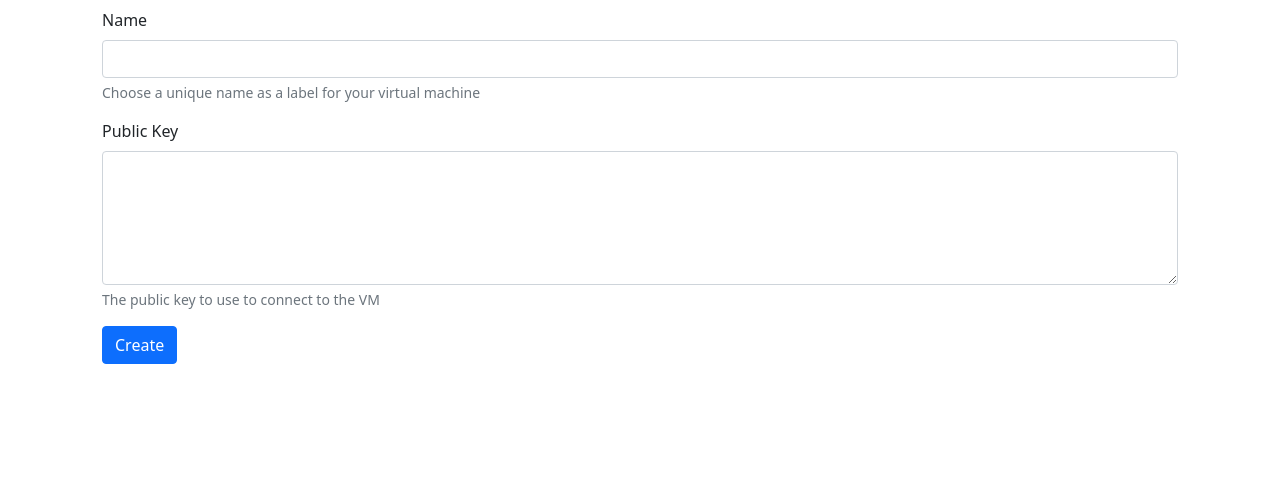
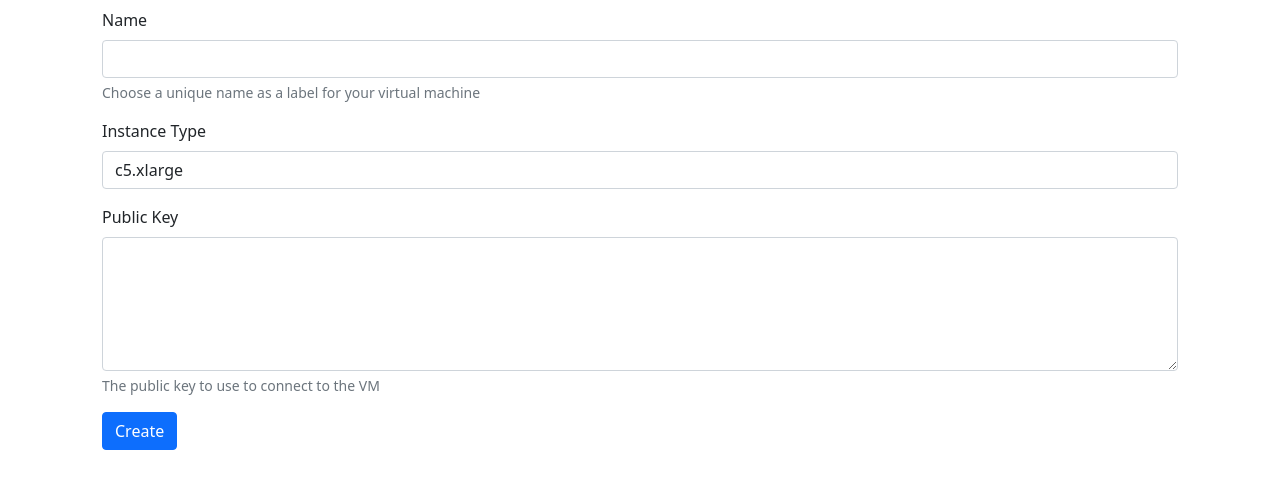
Before and after one commit to komalali/self-service-platyform, a Flask app: page /vms/new in a window 1280 px wide. Shown: the part 151-640 px from the top of the page. Run offline with Flask 2, Linux system fonts and the light colour scheme; some libraries are stand-ins or nearby versions.

Commit message:
Add instance types

```diff
--- a/app/templates/virtual_machines/create.html
+++ b/app/templates/virtual_machines/create.html
@@ -19,6 +19,16 @@
       <div id="nameHelp" class="form-text">Choose a unique name as a label for your virtual machine</div>
     </div>
     <div class="mb-3">
+      <label for="vm-id" class="form-label">Instance Type</label>
+      <select name="instance_type" class="form-control" id="instance_type">
+      {% for instance_type in instance_types %}
+        <option value="{{ instance_type }}" {% if instance_type == curr_instance_type %} selected {% endif %}>
+          {{ instance_type }}
+        </option>
+      {% endfor %}
+      </select>
+    </div>
+    <div class="mb-3">
       <label for="vm-keypair" class="form-label">Public Key</label>
       <textarea class="form-control" name="vm-keypair" id="vm-keypair-content" rows="5" aria-describedby="keypairHelp"></textarea>
       <div id="keypairHelp" class="form-text">The public key to use to connect to the VM </div>
--- a/app/virtual_machines.py
+++ b/app/virtual_machines.py
@@ -5,10 +5,9 @@ import pulumi_aws as aws
 import pulumi.automation as auto
 
 bp = Blueprint("virtual_machines", __name__, url_prefix="/vms")
+instance_types = set(['c5.xlarge', 'p2.xlarge', 'p3.2xlarge'])
 
-def create_pulumi_program(keydata: str):
-    size = 'c5.large'
-
+def create_pulumi_program(keydata: str, instance_type=str):
     ami = aws.ec2.get_ami(most_recent=True,
                   owners=["679593333241"],
                   filters=[aws.GetAmiFilterArgs(name="name", values=["*Deep Learning Base AMI (Ubuntu 18.04)*"])])
@@ -36,11 +35,12 @@ def create_pulumi_program(keydata: str):
     keypair = aws.ec2.KeyPair("dlami-keypair", public_key=public_key)
 
     server = aws.ec2.Instance('dlami-server',
-        instance_type=size,
+        instance_type=instance_type,
         vpc_security_group_ids=[group.id],
         key_name=keypair.id,
         ami=ami.id)
 
+    pulumi.export('instance_type', server.instance_type)
     pulumi.export('public_key', keypair.public_key)
     pulumi.export('public_ip', server.public_ip)
     pulumi.export('public_dns', server.public_dns)
@@ -50,9 +50,10 @@ def create_vm():
     """creates new VM"""
     if request.method == "POST":
         stack_name = request.form.get("vm-id")
-        keydata = request.form.get("vm-keypair-content")
+        keydata = request.form.get("vm-keypair")
+        instance_type = request.form.get("instance_type")
         def pulumi_program():
-            return create_pulumi_program(keydata)
+            return create_pulumi_program(keydata, instance_type)
         try:
             # create a new stack, generating our pulumi program on the fly from the POST body
             stack = auto.create_stack(
@@ -71,7 +72,8 @@ def create_vm():
             )
         return redirect(url_for("virtual_machines.list_vms"))
 
-    return render_template("virtual_machines/create.html")
+    current_app.logger.info(f"Instance types: {instance_types}")
+    return render_template("virtual_machines/create.html", instance_types=instance_types, curr_instance_type=None)
 
 @bp.route("/", methods=["GET"])
 def list_vms():
@@ -113,9 +115,10 @@ def update_vm(id: str):
         current_app.logger.info(f"Updating VM: {stack_name}, form data: {request.form}")
         keydata = request.form.get("vm-keypair")
         current_app.logger.info(f"updating keydata: {keydata}")
+        instance_type = request.form.get("instance_type")
 
         def pulumi_program():
-            return create_pulumi_program(keydata)
+            return create_pulumi_program(keydata, instance_type)
         try:
             stack = auto.select_stack(
                 stack_name=stack_name,
@@ -144,7 +147,8 @@ def update_vm(id: str):
     outs = stack.outputs()
     public_key = outs.get("public_key")
     pk = public_key.value if public_key else None
-    return render_template("virtual_machines/update.html", name=stack_name, public_key=pk)
+    instance_type = outs.get("instance_type")
+    return render_template("virtual_machines/update.html", name=stack_name, public_key=pk, instance_types=instance_types, curr_instance_type=instance_type.value)
 
 @bp.route("/<string:id>/delete", methods=["POST"])
 def delete_vm(id: str):
```
Also changed, not shown: app/templates/virtual_machines/update.html (+10 -0 lines).
